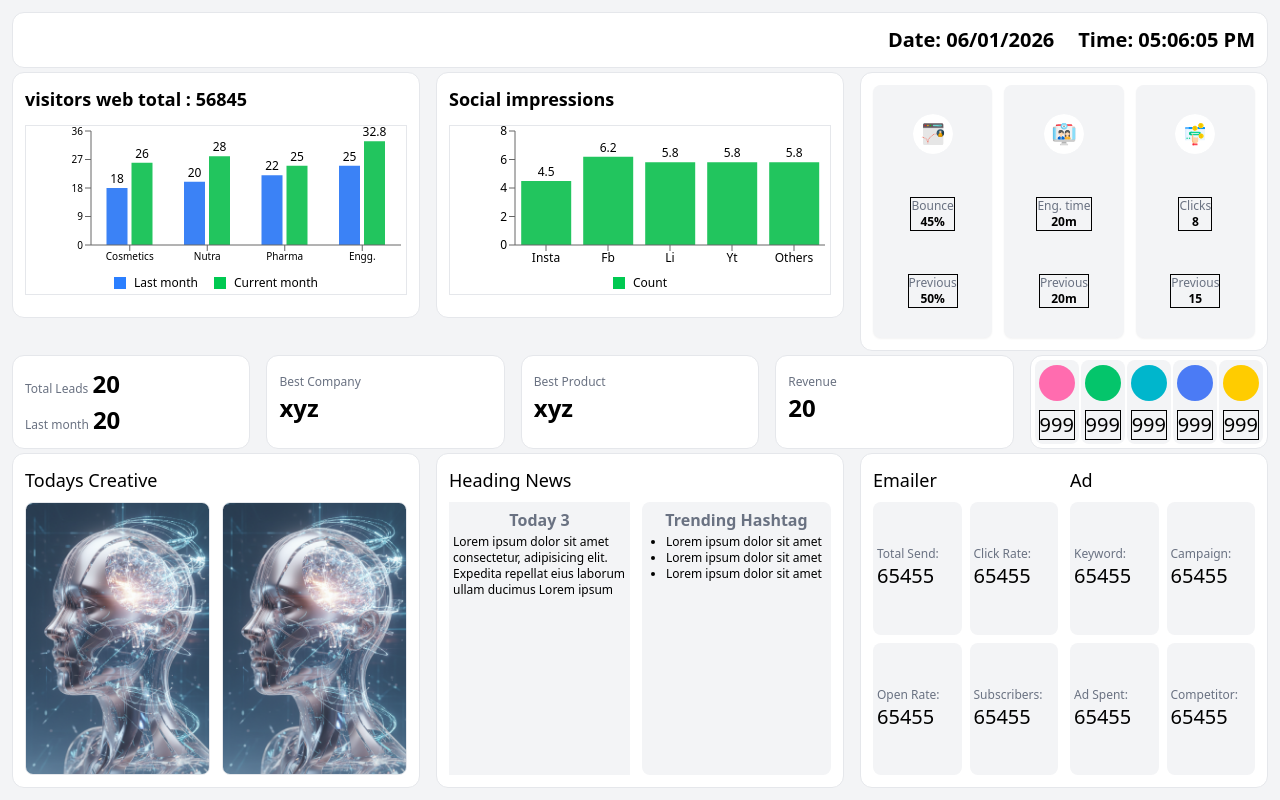
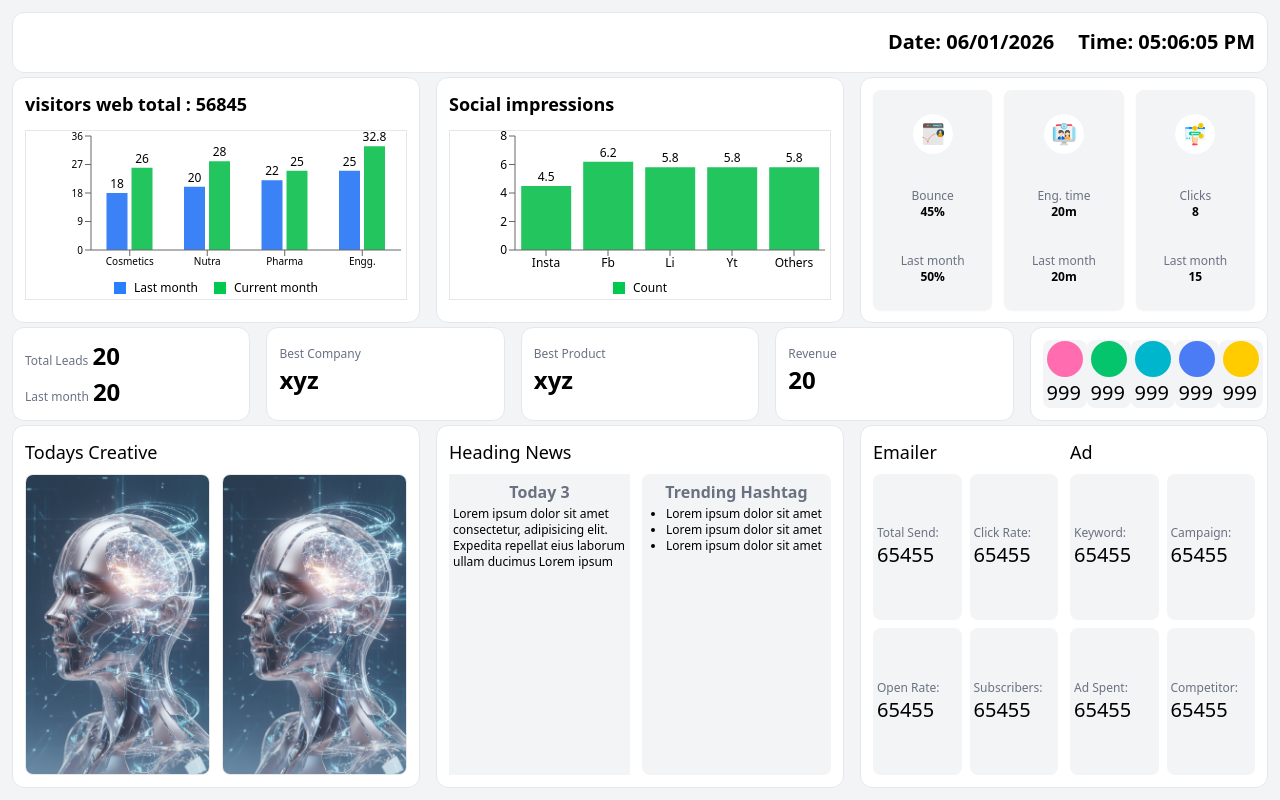
Before and after one commit to Amarjit-Gupta/next-js-dashboard, a Next.js app: page / in a window 1280 px wide. Built offline with nearby package versions, Linux system fonts and the light colour scheme.

Commit message:
first-commit

```diff
--- a/app/Total/page.jsx
+++ b/app/Total/page.jsx
@@ -4,9 +4,9 @@ import Image from "next/image";
 const Total = () => {
   return (
     <div className="grid grid-cols-3 gap-3 h-full p-3">
-      <CardData title1="Bounce" title2="Previous" value1={'45%'} value2={'50%'} icon="/frame-1.svg"/>
-      <CardData title1="Eng. time" title2="Previous" value1={'20m'} value2={'20m'} icon="/frame-2.svg" />
-      <CardData title1="Clicks" title2="Previous" value1={8} value2={15} icon="/frame-3.svg" />
+      <CardData title1="Bounce" title2="Last month" value1={'45%'} value2={'50%'} icon="/frame-1.svg"/>
+      <CardData title1="Eng. time" title2="Last month" value1={'20m'} value2={'20m'} icon="/frame-2.svg" />
+      <CardData title1="Clicks" title2="Last month" value1={8} value2={15} icon="/frame-3.svg" />
     </div>
   );
 };
@@ -34,13 +34,13 @@ const CardData = ({ title1, title2, value1, value2,icon }) => {
       </div>
 
       {/* First metric */}
-      <div className="text-center border">
+      <div className="text-center">
         <p className="text-gray-500 font-medium text-xs">{title1}</p>
         <p className="text-xs font-medium lg:font-bold">{value1}</p>
       </div>
 
       {/* Second metric */}
-      <div className="text-center border">
+      <div className="text-center">
         <p className="text-gray-500 font-medium text-xs">{title2}</p>
         <p className="text-xs font-medium lg:font-bold">{value2}</p>
       </div>
--- a/app/page.js
+++ b/app/page.js
@@ -127,7 +127,7 @@ import Total from "./Total/page";
 const App = () => {
   return (
     // <div className="h-screen bg-gray-100 p-1 lg:p-3 grid grid-rows-[0.2fr_1fr_0.5fr_1.2fr] gap-4">
-    <div className="h-screen bg-gray-100 p-1 lg:p-3 grid grid-rows-[0.2fr_1fr_0.3fr_1.2fr] gap-1">
+    <div className="h-screen bg-gray-100 p-1 lg:p-3 grid grid-rows-[0.2fr_0.8fr_0.3fr_1.2fr] gap-1">
     {/* // <div className="bg-gray-100 p-3 m-auto flex flex-col gap-2"> */}
       {/* HEADER */}
       <div className=" bg-white rounded-xl flex items-center border border-gray-200">
@@ -148,26 +148,26 @@ const App = () => {
         <KPI txt1="Best Product" val1="xyz" />
         <KPI txt1="Revenue" val1={20} />
 
-        <div className="h-full p-1 flex justify-between bg-white rounded-xl border border-gray-200">
+        <div className="h-full p-1 lg:p-3 flex justify-between bg-white rounded-xl border border-gray-200">
           <div className=" flex flex-col justify-around bg-gray-100 rounded-lg px-1">
             <div className=" p-1 rounded-full h-4 w-4 lg:h-9 lg:w-9 bg-[#ff6caf]"></div>
-            <div className="border text-[10px] lg:text-xl font-medium">999</div>
+            <div className="text-[10px] lg:text-xl font-medium">999</div>
           </div>
           <div className=" flex flex-col justify-around bg-gray-100 rounded-lg px-1">
             <div className=" p-1 rounded-full h-4 w-4 lg:h-9 lg:w-9 bg-[#04c56b]"></div>
-            <div className="border  text-[10px] lg:text-xl  font-medium">999</div>
+            <div className=" text-[10px] lg:text-xl  font-medium">999</div>
           </div>
           <div className=" flex flex-col justify-around bg-gray-100 rounded-lg px-1">
             <div className=" p-1 rounded-full h-4 w-4 lg:h-9 lg:w-9 bg-[#00b6cc]"></div>
-            <div className="border  text-[10px] lg:text-xl  font-medium">999</div>
+            <div className=" text-[10px] lg:text-xl  font-medium">999</div>
           </div>
           <div className=" flex flex-col justify-around bg-gray-100 rounded-lg px-1">
             <div className=" p-1 rounded-full h-4 w-4 lg:h-9 lg:w-9 bg-[#4b7bf5]"></div>
-            <div className="border  text-[10px] lg:text-xl  font-medium">999</div>
+            <div className=" text-[10px] lg:text-xl  font-medium">999</div>
           </div>
           <div className=" flex flex-col justify-around bg-gray-100 rounded-lg px-1">
             <div className=" p-1 rounded-full h-4 w-4 lg:h-9 lg:w-9 bg-[#ffcc00]"></div>
-            <div className="border  text-[10px] lg:text-xl  font-medium">999</div>
+            <div className=" text-[10px] lg:text-xl  font-medium">999</div>
           </div>
         </div>
       </div>
```
